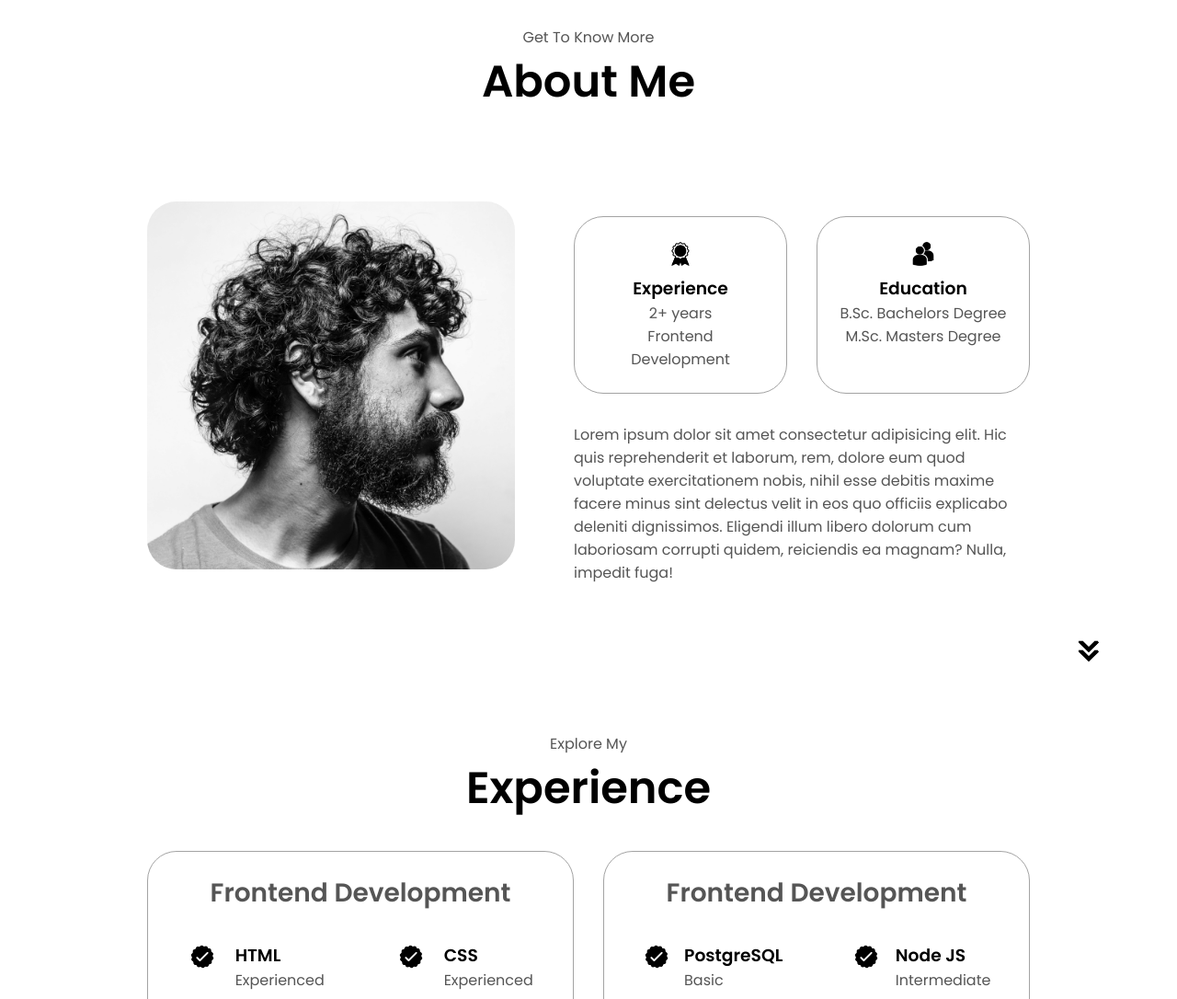
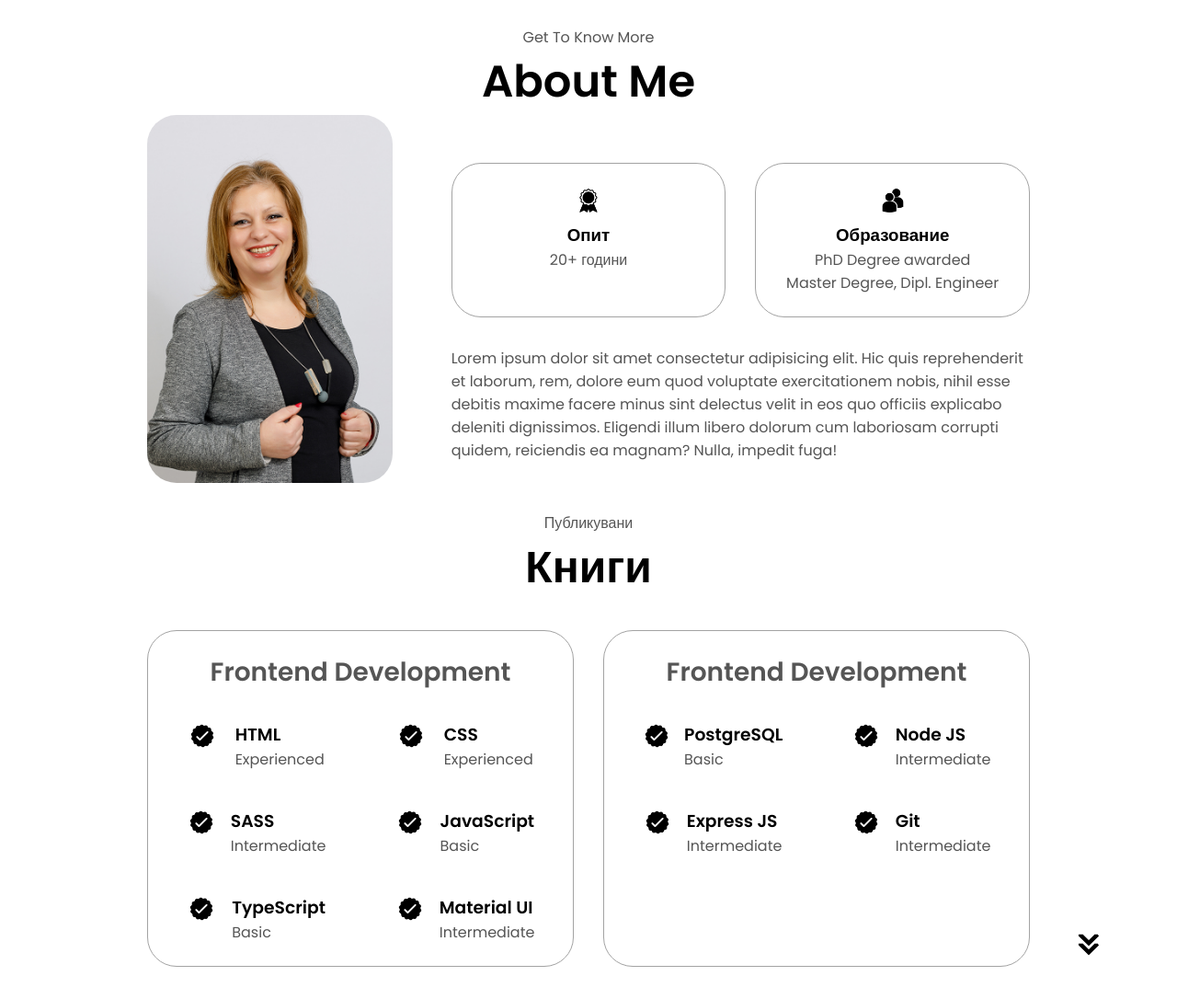
Before and after one commit to Aachlyss/Desislava-Angelova-Website, a plain HTML site: page assets/html-css-js-portfolio-tutorial-2-main/index.html in a window 1280 px wide. Shown: the part 900-1986 px from the top of the page at 92% size. Drawn offline with Linux system fonts and the light colour scheme.

Commit message:
Commit Edit 1

```diff
--- a/assets/html-css-js-portfolio-tutorial-2-main/index.html
+++ b/assets/html-css-js-portfolio-tutorial-2-main/index.html
@@ -13,10 +13,10 @@
       <div class="logo">Desislava Angelova</div>
       <div>
         <ul class="nav-links">
-          <li><a href="#about">About</a></li>
-          <li><a href="#experience">Experience</a></li>
-          <li><a href="#projects">Projects</a></li>
-          <li><a href="#contact">Contact</a></li>
+          <li><a href="#about">За мен</a></li>
+          <li><a href="#experience">Портфолио</a></li>
+          <li><a href="#projects">Проекти</a></li>
+          <li><a href="#contact">Контакт</a></li>
         </ul>
       </div>
     </nav>
@@ -34,7 +34,7 @@
             class="btn btn-color-2"
             onclick="window.open('./assets/resume-example.pdf')"
           >
-            Изтегли CV
+            CV
           </button>
           <button class="btn btn-color-1" onclick="location.href='./#contact'">
             Контакти
@@ -57,7 +57,7 @@
       <div class="section-container">
         <div class="section__pic-container">
           <img
-            src="./assets/about-pic.png"
+            src="./assets/1320.jpg"
             alt="Profile picture"
             class="about-pic"
           />
@@ -70,8 +70,8 @@
                 alt="Experience icon"
                 class="icon"
               />
-              <h3>Experience</h3>
-              <p>2+ years <br />Frontend Development</p>
+              <h3>Опит</h3>
+              <p>20+ години </p>
             </div>
             <div class="details-container">
               <img
@@ -79,8 +79,8 @@
                 alt="Education icon"
                 class="icon"
               />
-              <h3>Education</h3>
-              <p>B.Sc. Bachelors Degree<br />M.Sc. Masters Degree</p>
+              <h3>Образование</h3>
+              <p>PhD Degree awarded<br />Master Degree, Dipl. Engineer </p>
             </div>
           </div>
           <div class="text-container">
@@ -95,16 +95,11 @@
           </div>
         </div>
       </div>
-      <img
-        src="./assets/arrow.png"
-        alt="Arrow icon"
-        class="icon arrow"
-        onclick="location.href='./#experience'"
-      />
+
     </section>
     <section id="experience">
-      <p class="section__text__p1">Explore My</p>
-      <h1 class="title">Experience</h1>
+      <p class="section__text__p1">Публикувани</p>
+      <h1 class="title">Книги</h1>
       <div class="experience-details-container">
         <div class="about-containers">
           <div class="details-container">
--- a/assets/html-css-js-portfolio-tutorial-2-main/style.css
+++ b/assets/html-css-js-portfolio-tutorial-2-main/style.css
@@ -150,7 +150,7 @@ a:hover {
 
 section {
   padding-top: 4vh;
-  height: 96vh;
+  height: 66vh;
   margin: 0 10rem;
   box-sizing: border-box;
   min-height: fit-content;
```
Also changed, not shown: assets/html-css-js-portfolio-tutorial-2-main/assets/1320.jpg (added).
